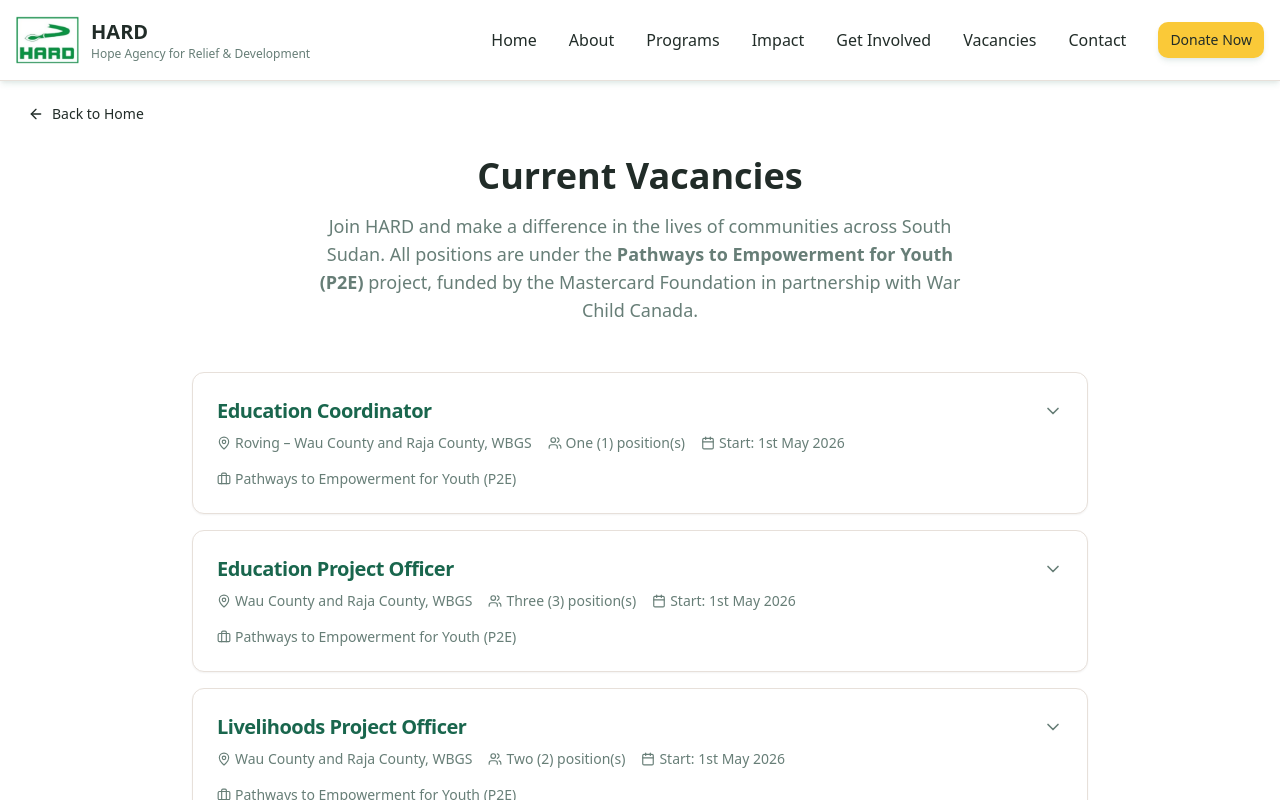
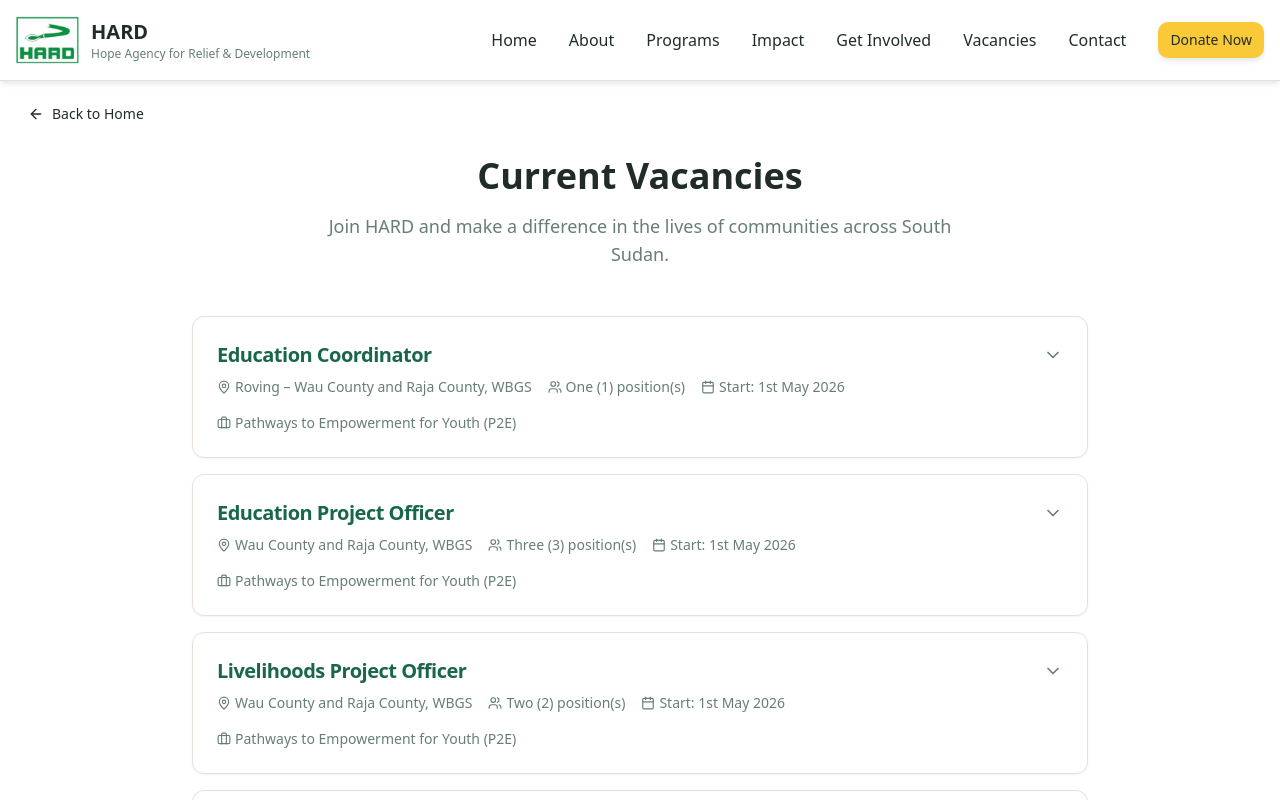
Before and after one commit to Mudah-Dedan/hope-south-rising, a React (Vite) app: page /vacancies in a window 1280 px wide. Shown: the top 800 px of the page. Built offline with nearby package versions, Linux system fonts and the light colour scheme; the HTML template or start-up script is replaced by a standard one.

Commit message:
Remove P2E line from vacancies
Co-authored-by: Mudah-Dedan <39545676+Mudah-Dedan@users.noreply.github.com>

```diff
--- a/src/pages/Vacancies.tsx
+++ b/src/pages/Vacancies.tsx
@@ -404,8 +404,6 @@ const Vacancies = () => {
             <h1 className="text-4xl font-bold text-foreground mb-4">Current Vacancies</h1>
             <p className="text-lg text-muted-foreground max-w-2xl mx-auto">
               Join HARD and make a difference in the lives of communities across South Sudan.
-              All positions are under the <strong>Pathways to Empowerment for Youth (P2E)</strong> project,
-              funded by the Mastercard Foundation in partnership with War Child Canada.
             </p>
           </div>
 
```
